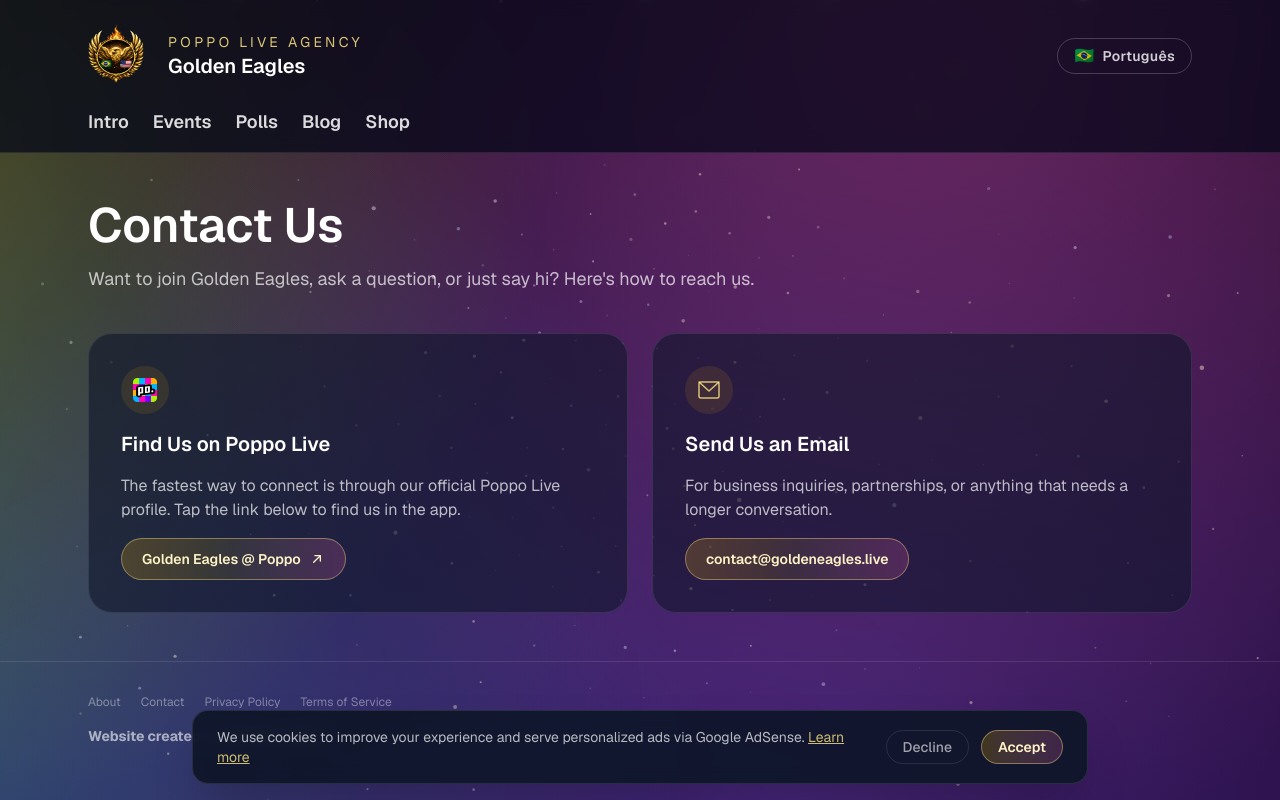
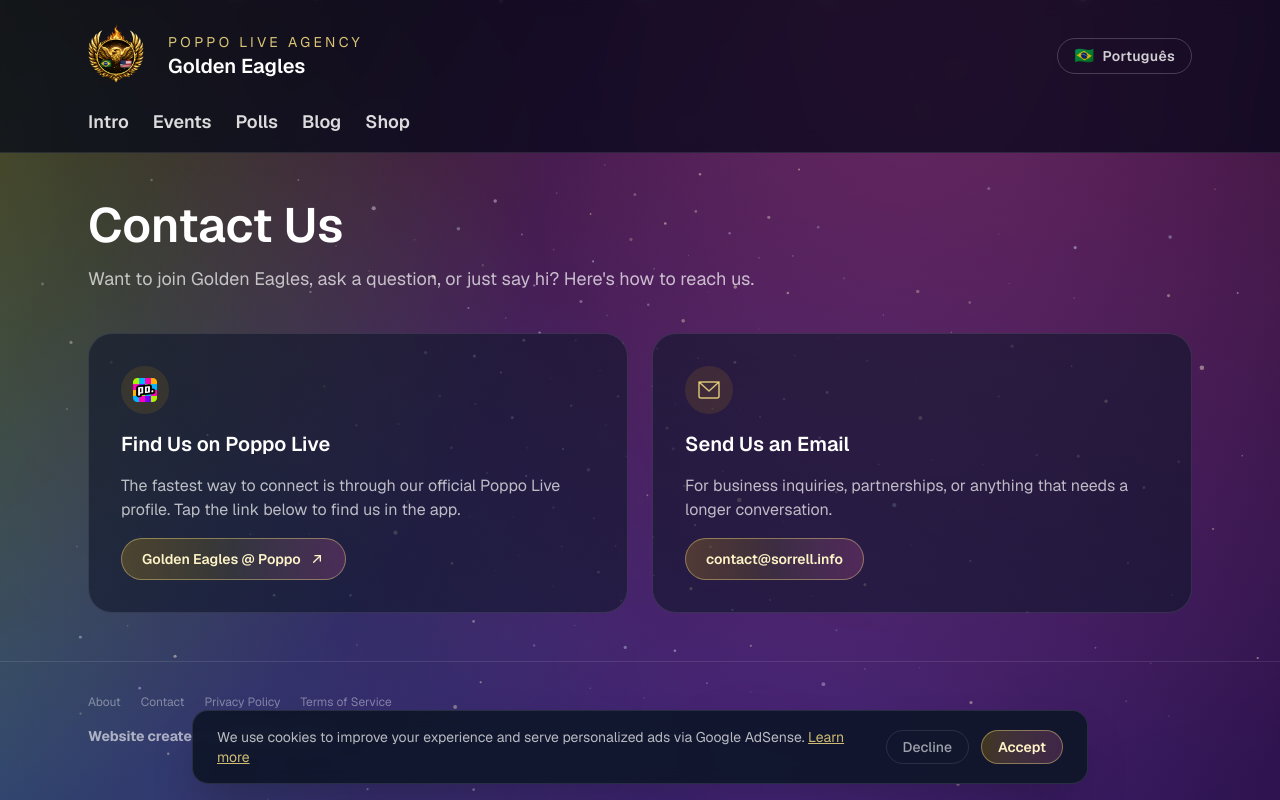
Before and after one commit to kennsorr/golden-eagles-poppo-live, a Next.js app: page /en/contact in a window 1280 px wide. Built offline with nearby package versions, Linux system fonts and the light colour scheme; no server answers.

Commit message:
Update contact email address in ContactPage component to reflect new domain; ensure consistency in user communication.

```diff
--- a/src/app/[locale]/contact/page.tsx
+++ b/src/app/[locale]/contact/page.tsx
@@ -95,10 +95,10 @@ export default async function ContactPage({
           </h2>
           <p className="text-white/70">{t.contact.emailBody}</p>
           <a
-            href="mailto:contact@goldeneagles.live"
+            href="mailto:contact@sorrell.info"
             className="inline-flex items-center gap-2 rounded-full border border-amber-200/40 bg-linear-to-r from-amber-400/20 via-amber-300/10 to-pink-400/20 px-5 py-2.5 text-sm font-semibold text-amber-100 transition hover:border-amber-200/70 hover:text-white"
           >
-            contact@goldeneagles.live
+            contact@sorrell.info
           </a>
         </div>
       </div>
```
